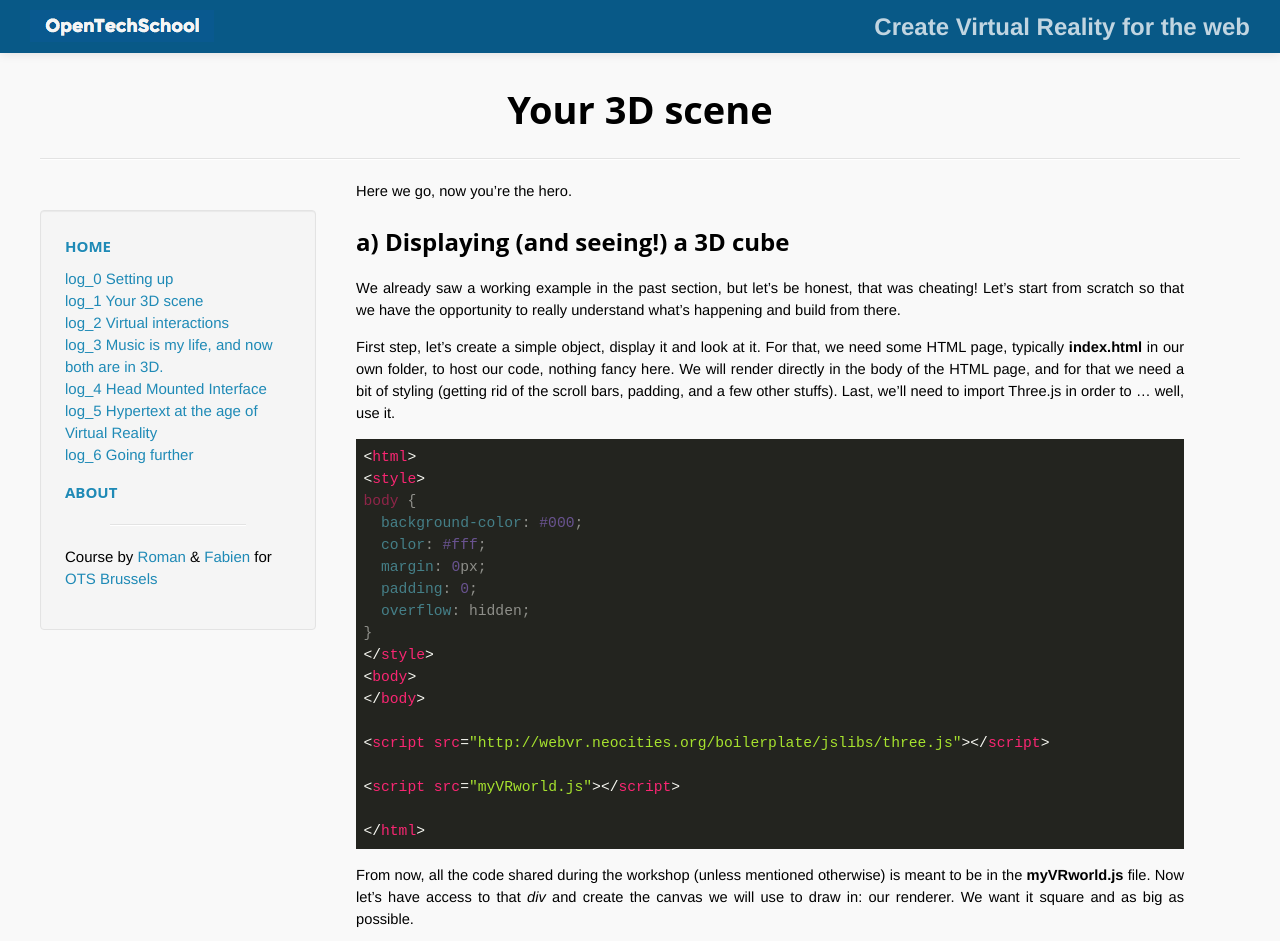
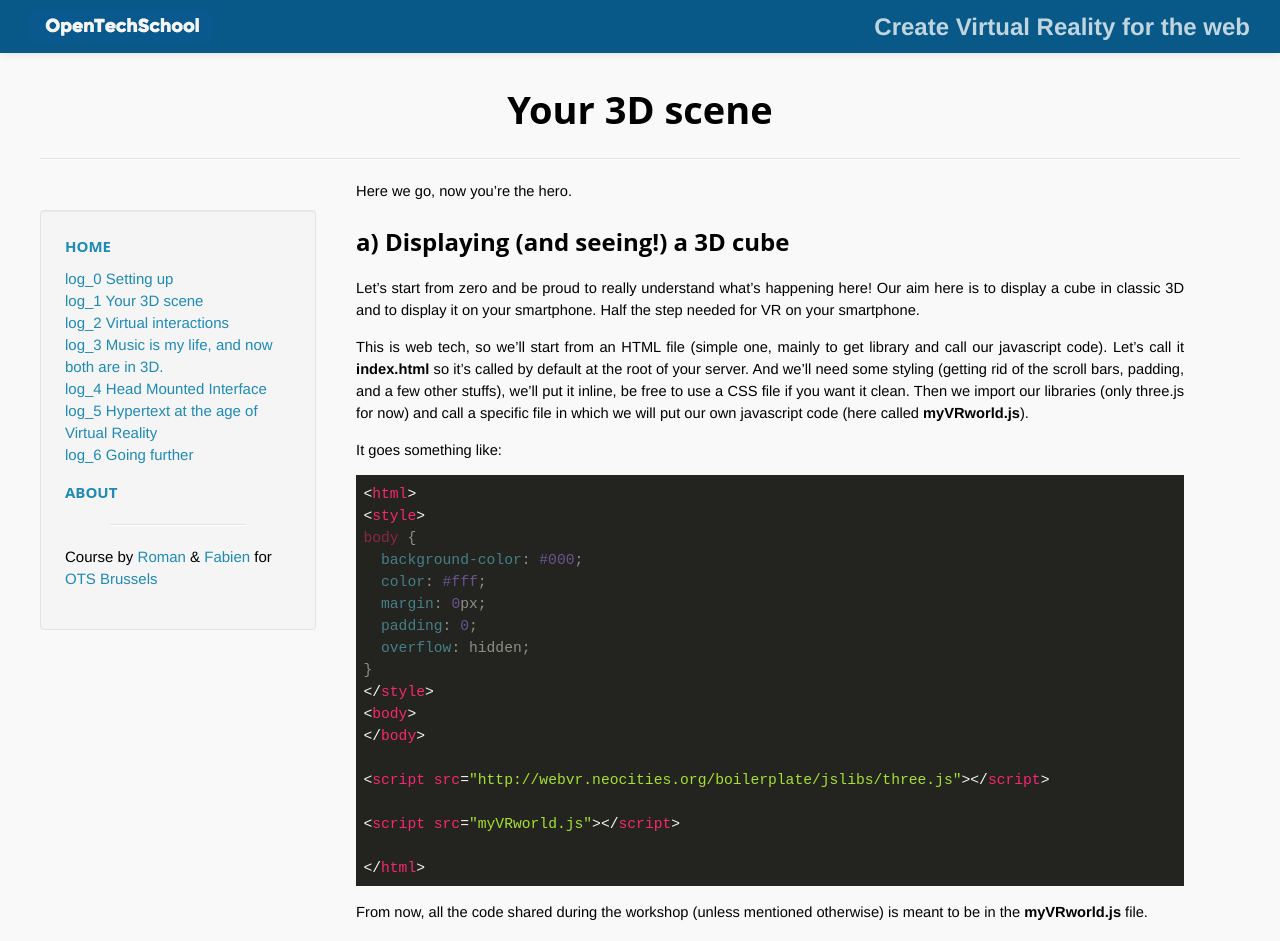
Before and after one commit to OpenTechSchool-Brussels/webVR-for-3D-graphics-and-music, a Jekyll site: the page built from your-3D-scene.markdown, in a window 1280 px wide and 1400 px high. Shown: the top 941 px of the window. Built offline with Jekyll 4.4.1, drawn with Linux system fonts in a browser that asks for light colours; Markdown is read by kramdown in place of the engine named in the settings; some of the changed text lies outside the part shown.

Commit message:
Update your-3D-scene.markdown

````diff
--- a/your-3D-scene.markdown
+++ b/your-3D-scene.markdown
@@ -8,9 +8,11 @@ num: 1
 Here we go, now you're the hero.
 
 ## a) Displaying (and seeing!) a 3D cube
-We already saw a working example in the past section, but let's be honest, that was cheating! Let's start from scratch so that we have the opportunity to really understand what's happening and build from there.
+Let's start from zero and be proud to really understand what's happening here! Our aim here is to display a cube in classic 3D and to display it on your smartphone. Half the step needed for VR on your smartphone.
 
-First step, let's create a simple object, display it and look at it. For that, we need some HTML page, typically **index.html** in our own folder, to host our code, nothing fancy here. We will render directly in the body of the HTML page, and for that we need a bit of styling (getting rid of the scroll bars, padding, and a few other stuffs). Last, we'll need to import Three.js in order to ... well, use it.
+This is web tech, so we'll start from an HTML file (simple one, mainly to get library and call our javascript code). Let's call it **index.html** so it's called by default at the root of your server. And we'll need some styling (getting rid of the scroll bars, padding, and a few other stuffs), we'll put it inline, be free to use a CSS file if you want it clean. Then we import our libraries (only three.js for now) and call a specific file in which we will put our own javascript code (here called **myVRworld.js**).
+
+It goes something like:
 
 ```html
 <html>
@@ -33,7 +35,9 @@ body {
 </html>
 ```
 
-From now, all the code shared during the workshop (unless mentioned otherwise) is meant to be in the **myVRworld.js** file. Now let's have access to that *div* and create the canvas we will use to draw in: our renderer. We want it square and as big as possible.
+From now, all the code shared during the workshop (unless mentioned otherwise) is meant to be in the **myVRworld.js** file.
+
+Let's fill the body of our webpage with a three.hs renderer (the stuff in which we'll draw):
 
 ```javascript
 
@@ -45,7 +49,9 @@ renderer.setSize( window.innerHeight, window.innerHeight);
 document.body.appendChild(renderer.domElement);
 ```
 
-Hmmm a blank screen... That's a start. Let's introduce the three main players now: what you will see (the cube), who will see it (you, the camera), and where you will see it (the scene). A scene is a scene, and that's already enough. To create a cube, we actually create a mesh and feed it with the structure of a cube (a box of same width, height and depth), as well as display options (its color and if it's filled or just wires). For the camera, we define where we look from (where we are) and where we look at (our focus). And a bunch of other stuff that defines the perspective (the four classics: the field of view -FOV-, its aspect, how near & how far we can see).
+Hmmm a blank screen... That's a start I guess.
+
+Let's introduce the three main players now: what you will see (the cube), who will see it (you, the camera), and where you will see it (the scene). A scene is a scene, and that's already enough. To create a cube, we actually create a mesh and feed it with the structure of a cube (a box of same width, height and depth), as well as display options (its color and if it's filled or just wires). For the camera, we define where we look from (where we are) and where we look at (our focus). And a bunch of other stuff that defines the perspective (the four classics: the field of view -FOV-, its aspect, how near & how far we can see).
 
 <img src="https://mdn.mozillademos.org/files/11091/FOVrelatedProperties.png" width="100%">
 
````
